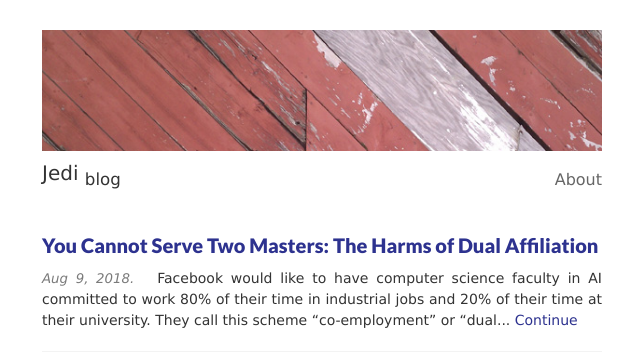
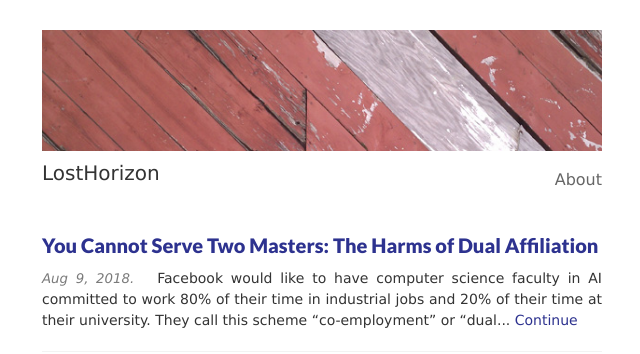
Before and after one commit to losthorizon/latex, a Jekyll site: the page built from index.html, in a window 1280 px wide. Shown: the top 354 px of the page, without its empty margins (318-958 px from the left). Built offline with Jekyll 4.4.1, drawn with Linux system fonts in a browser that asks for light colours; nearby versions of some CDN libraries; the list of posts is cut into pages by our own code.

Commit message:
Update header.html

```diff
--- a/_includes/header.html
+++ b/_includes/header.html
@@ -19,7 +19,7 @@
       </div>
       <div class="mt2 wrap">
       <div class = "measure">
-           Jedi <sub>blog</sub>
+           LostHorizon<sub> </sub>
         <nav class="site-nav">
         {% include navigation.html %}
       </nav>
```
